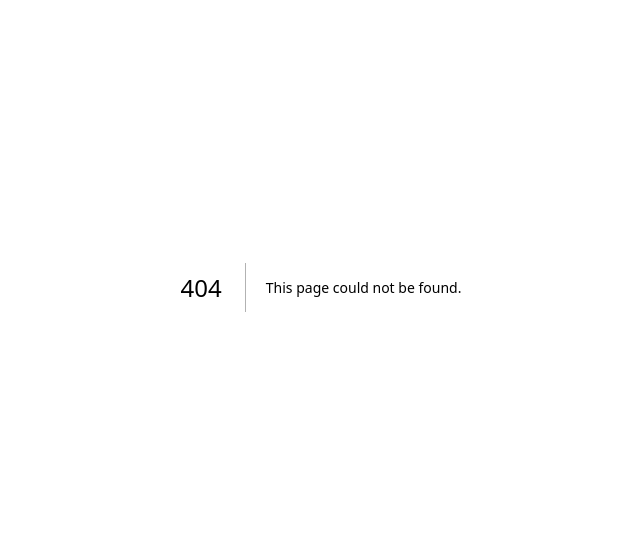
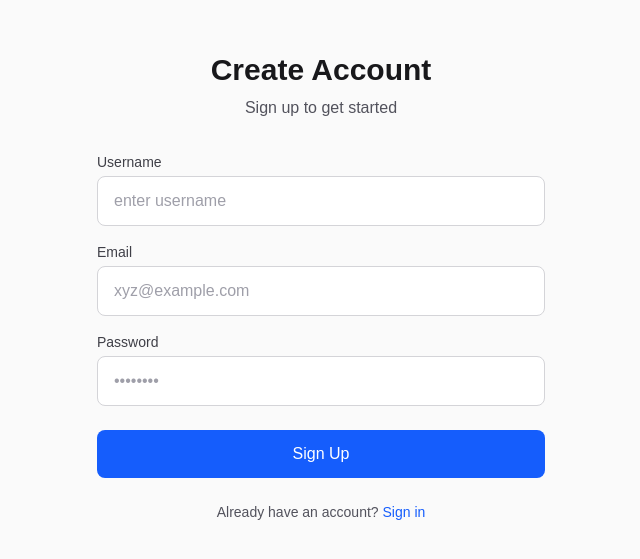
Before and after one commit to ayushhhsingh/NextJs, a Next.js app in the folder my-app/: page /signup in a window 1280 px wide. Before the commit this address had no page. Shown: the part 113-672 px from the top of the page, without its empty margins (319-959 px from the left). Built offline with nearby package versions, Linux system fonts and the light colour scheme.

Commit message:
added signup page

```diff
--- /dev/null
+++ b/my-app/app/signup/page.tsx
@@ -0,0 +1,135 @@
+"use client";
+
+import { useState } from "react";
+import Link from "next/link";
+import { useRouter } from "next/navigation";
+
+export default function SignupPage() {
+  const router = useRouter();
+  const [formData, setFormData] = useState({
+    username: "",
+    email: "",
+    password: "",
+  });
+  const [error, setError] = useState("");
+  const [loading, setLoading] = useState(false);
+
+  const handleChange = (e: React.ChangeEvent<HTMLInputElement>) => {
+    setFormData({ ...formData, [e.target.name]: e.target.value });
+  };
+
+  const handleSubmit = async (e: React.FormEvent) => {
+    e.preventDefault();
+    setError("");
+    setLoading(true);
+
+    try {
+      const response = await fetch("/api/auth/signup", {
+        method: "POST",
+        headers: { "Content-Type": "application/json" },
+        body: JSON.stringify(formData),
+      });
+
+      const data = await response.json();
+
+      if (!response.ok) {
+        throw new Error(data.message || "Signup failed");
+      }
+
+      // Redirect to verify page with email and code (for development)
+      router.push(`/verify?email=${encodeURIComponent(formData.email)}&code=${data.verifyCode}`);
+    } catch (err) {
+      setError(err instanceof Error ? err.message : "Something went wrong");
+    } finally {
+      setLoading(false);
+    }
+  };
+
+  return (
+    <div className="min-h-screen flex items-center justify-center bg-zinc-50 dark:bg-zinc-900 px-4">
+      <div className="w-full max-w-md space-y-8">
+        <div className="text-center">
+          <h1 className="text-3xl font-bold text-zinc-900 dark:text-white">
+            Create Account
+          </h1>
+          <p className="mt-2 text-zinc-600 dark:text-zinc-400">
+            Sign up to get started
+          </p>
+        </div>
+
+        <form onSubmit={handleSubmit} className="mt-8 space-y-6">
+          {error && (
+            <div className="bg-red-50 dark:bg-red-900/20 text-red-600 dark:text-red-400 p-3 rounded-lg text-sm">
+              {error}
+            </div>
+          )}
+
+          <div className="space-y-4">
+            <div>
+              <label htmlFor="username" className="block text-sm font-medium text-zinc-700 dark:text-zinc-300">
+                Username
+              </label>
+              <input
+                id="username"
+                name="username"
+                type="text"
+                required
+                value={formData.username}
+                onChange={handleChange}
+                className="mt-1 block w-full px-4 py-3 border border-zinc-300 dark:border-zinc-700 rounded-lg bg-white dark:bg-zinc-800 text-zinc-900 dark:text-white placeholder-zinc-400 focus:outline-none focus:ring-2 focus:ring-blue-500"
+                placeholder="enter username"
+              />
+            </div>
+
+            <div>
+              <label htmlFor="email" className="block text-sm font-medium text-zinc-700 dark:text-zinc-300">
+                Email
+              </label>
+              <input
+                id="email"
+                name="email"
+                type="email"
+                required
+                value={formData.email}
+                onChange={handleChange}
+                className="mt-1 block w-full px-4 py-3 border border-zinc-300 dark:border-zinc-700 rounded-lg bg-white dark:bg-zinc-800 text-zinc-900 dark:text-white placeholder-zinc-400 focus:outline-none focus:ring-2 focus:ring-blue-500"
+                placeholder="xyz@example.com"
+              />
+            </div>
+
+            <div>
+              <label htmlFor="password" className="block text-sm font-medium text-zinc-700 dark:text-zinc-300">
+                Password
+              </label>
+              <input
+                id="password"
+                name="password"
+                type="password"
+                required
+                value={formData.password}
+                onChange={handleChange}
+                className="mt-1 block w-full px-4 py-3 border border-zinc-300 dark:border-zinc-700 rounded-lg bg-white dark:bg-zinc-800 text-zinc-900 dark:text-white placeholder-zinc-400 focus:outline-none focus:ring-2 focus:ring-blue-500"
+                placeholder="••••••••"
+              />
+            </div>
+          </div>
+
+          <button
+            type="submit"
+            disabled={loading}
+            className="w-full py-3 px-4 bg-blue-600 hover:bg-blue-700 disabled:bg-blue-400 text-white font-medium rounded-lg transition-colors focus:outline-none focus:ring-2 focus:ring-blue-500 focus:ring-offset-2"
+          >
+            {loading ? "Creating account..." : "Sign Up"}
+          </button>
+
+          <p className="text-center text-sm text-zinc-600 dark:text-zinc-400">
+            Already have an account?{" "}
+            <Link href="/signin" className="text-blue-600 hover:text-blue-500 font-medium">
+              Sign in
+            </Link>
+          </p>
+        </form>
+      </div>
+    </div>
+  );
+}
```
